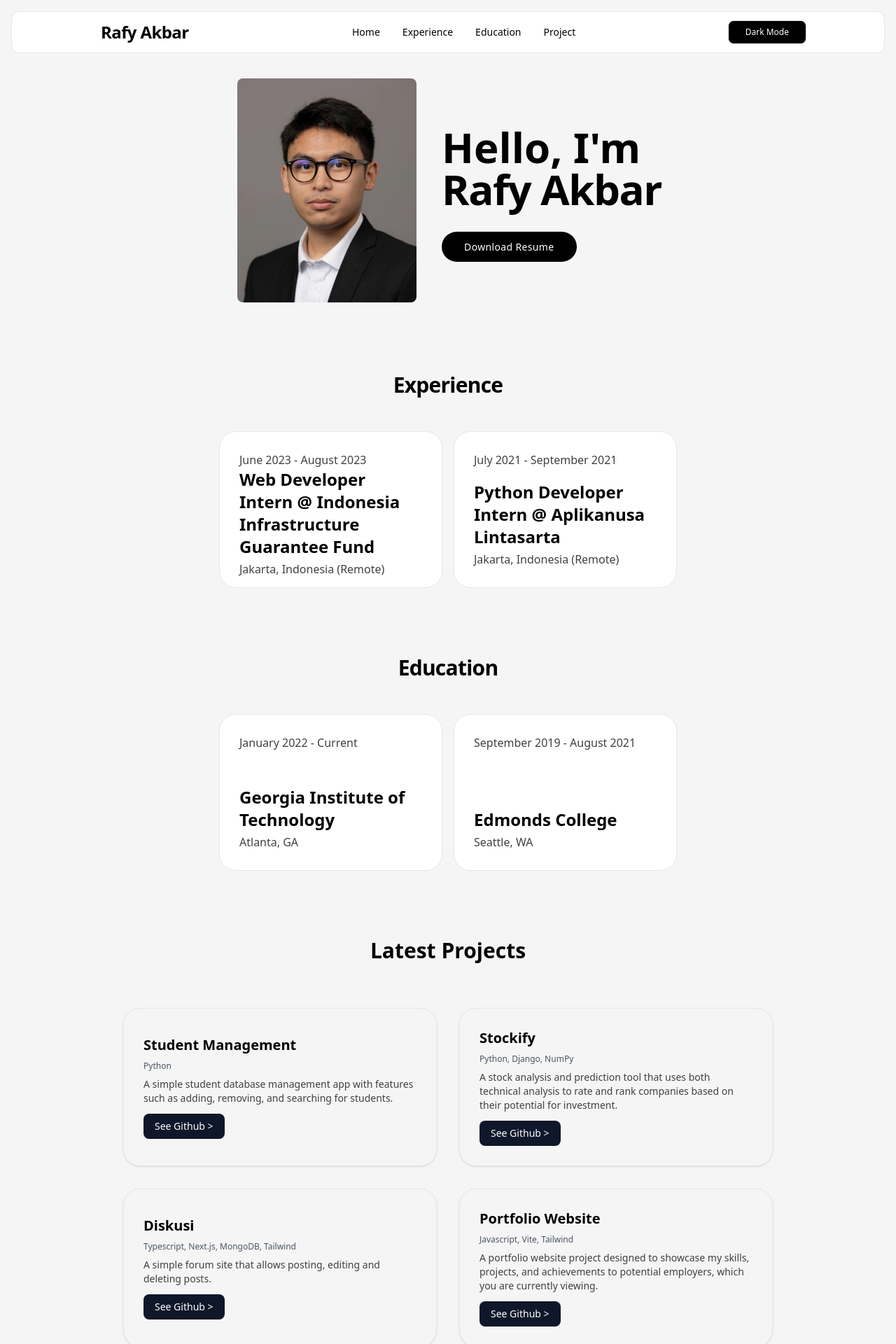
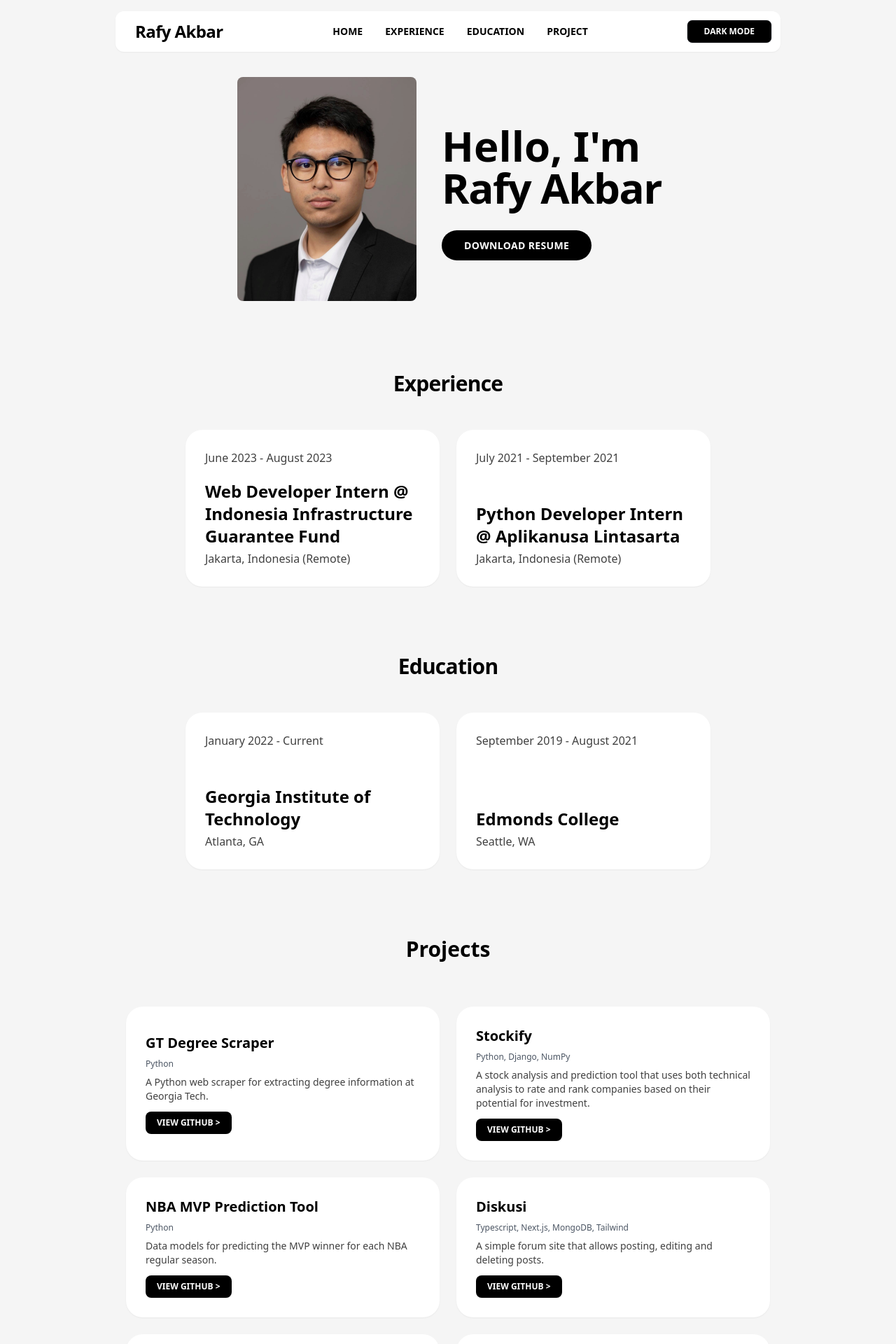
Before and after one commit to Rafyakbar02/portfolio-web, a React (Vite) app: page / in a window 1280 px wide. Shown: the top 1920 px of the page at 70% size. Built offline with nearby package versions, Linux system fonts and the light colour scheme.

Commit message:
finalized redesign

```diff
--- a/src/App.jsx
+++ b/src/App.jsx
@@ -16,7 +16,7 @@ function App() {
     <div
       className={`${
         darkMode ? "dark bg-neutral-950" : "bg-neutral-100"
-      } font-sans`}
+      } font-sans transition-colors duration-700`}
     >
       <Navbar
         darkMode={darkMode}
--- a/src/components/Footer.jsx
+++ b/src/components/Footer.jsx
@@ -2,7 +2,7 @@ import React from "react";
 
 const Footer = () => {
   return (
-    <div className="dark:bg-neutral-950 text-neutral-700 dark:text-neutral-300 border border-gray-200 dark:border-slate-900 w-full p-3">
+    <div className="bg-white dark:bg-neutral-950 text-neutral-700 dark:text-white  w-full p-3">
       <p className="text-center text-sm">
         Copyright by Rafy Akbar 2023. All Rights Reserved.
       </p>
--- a/src/components/Hero.jsx
+++ b/src/components/Hero.jsx
@@ -3,16 +3,16 @@ import { resume, photo } from "../assets";
 const Hero = () => {
   return (
     <div
-      className="py-12 scroll-mt-16 dark:text-white flex items-center sm:w-[750px] sm:mx-auto justify-center gap-8"
+      className="py-12 scroll-mt-16 dark:text-white flex flex-col min-[800px]:flex-row items-center min-[800px]:w-[750px] min-[800px]:mx-auto justify-center gap-8"
       id="Home"
     >
       <img
         src={photo}
         alt="photo"
-        className="m-1 h-80 w-64 object-cover rounded-lg brightness-95"
+        className="m-1 h-80 w-64 object-cover rounded-lg brightness-95 transform transition-transform hover:scale-105 hover:rotate-3 ease-out"
       />
-      <div className="">
-        <h1 className="text-3xl md:text-6xl font-semibold mb-10">
+      <div className="text-center min-[800px]:text-left">
+        <h1 className="text-6xl font-semibold mb-10">
           Hello, I'm{" "}
           <h1 className="font-black tracking-tight block">Rafy Akbar</h1>
         </h1>
@@ -22,9 +22,9 @@ const Hero = () => {
         <a
           href={resume}
           target="_blank"
-          className="transition-all ease-in px-8 py-3 rounded-3xl bg-black tracking-wide dark:bg-white text-white dark:text-black hover:bg-neutral-900 text-sm"
+          className="transition-all ease-in px-8 py-3 rounded-3xl bg-black tracking-wide dark:bg-white text-white dark:text-black hover:bg-neutral-900 text-sm font-semibold"
         >
-          Download Resume
+          DOWNLOAD RESUME
         </a>
       </div>
     </div>
--- a/src/components/Navbar.jsx
+++ b/src/components/Navbar.jsx
@@ -12,7 +12,7 @@ const Dropdown = ({ toggle, setToggle, darkMode, setDarkMode }) => {
       {navLinks.map((nav, index) => (
         <li
           key={nav.id}
-          className="my-3 sm:my-0 mx-4 text-sm hover:text-neutral-700 dark:hover:text-neutral-300"
+          className="my-3 sm:my-0 mx-4 text-sm font-semibold hover:text-neutral-700 dark:hover:text-neutral-300"
         >
           <a
             className="align-middle"
@@ -25,10 +25,10 @@ const Dropdown = ({ toggle, setToggle, darkMode, setDarkMode }) => {
       ))}
 
       <button
-        className={`md:hidden transition-all ease-in px-4 py-1.5 mx-4 rounded-lg bg-black hover:bg-gray-900 dark:bg-white dark:hover:bg-gray-200 text-white dark:text-black text-sm`}
+        className={`md:hidden transition-all ease-in px-4 py-1.5 mx-4 rounded-lg bg-black hover:bg-gray-900 dark:bg-white dark:hover:bg-gray-200 text-white dark:text-black text-sm font-semibold`}
         onClick={() => setDarkMode((prev) => !prev)}
       >
-        {darkMode ? "Light Mode" : "Dark Mode"}
+        {darkMode ? "LIGHT MODE" : "DARK MODE"}
       </button>
     </ul>
   );
@@ -36,8 +36,8 @@ const Dropdown = ({ toggle, setToggle, darkMode, setDarkMode }) => {
 
 const Navbar = ({ toggle, setToggle, darkMode, setDarkMode }) => {
   return (
-    <nav className="bg-white dark:bg-neutral-950 dark:text-white sticky top-4 border mx-4 rounded-xl px-3 py-3 z-10">
-      <div className="lg:w-[1024px] sm:mx-auto sm:flex sm:justify-between">
+    <nav className="bg-white dark:bg-neutral-900 dark:text-white sticky top-4 mx-4 rounded-xl px-3 py-3 z-10 min-[800px]:max-w-[950px] min-[800px]:mx-auto shadow-sm dark:shadow-neutral-800">
+      <div className="sm:mx-auto sm:flex sm:justify-between">
         <div className="flex justify-between items-center">
           <a
             className="text-2xl font-black tracking-tight dark:hover:text-neutral-300 hover:text-neutral-700 mx-4"
@@ -61,10 +61,10 @@ const Navbar = ({ toggle, setToggle, darkMode, setDarkMode }) => {
           setDarkMode={setDarkMode}
         />
         <button
-          className="bg-black dark:bg-white text-white dark:text-black hidden text-xs transition-all ease-in px-6 py-2 rounded-lg border hover:bg-gray-900 dark:hover:bg-gray-200 md:block"
+          className="bg-black dark:bg-white text-white dark:text-black hidden text-xs transition-all ease-in px-6 py-2 rounded-lg border hover:bg-gray-900 dark:hover:bg-gray-200 md:block font-semibold"
           onClick={() => setDarkMode((prev) => !prev)}
         >
-          {darkMode ? "Light Mode" : "Dark Mode"}
+          {darkMode ? "LIGHT MODE" : "DARK MODE"}
         </button>
       </div>
     </nav>
--- a/src/components/ProjectList.jsx
+++ b/src/components/ProjectList.jsx
@@ -2,7 +2,7 @@ import { projects } from "../constants";
 
 const ProjectCard = ({ title, language, link, content }) => {
   return (
-    <div className="flex flex-col p-7 rounded-3xl shadow  border border-gray-200 max-w-md dark:shadow-slate-800 dark:border-slate-800 justify-center">
+    <div className="flex flex-col p-7 bg-white dark:bg-neutral-900 rounded-3xl border-gray-200 max-w-md justify-center transform transition-transform hover:scale-105 ease-out shadow-sm">
       <h1 className="text-xl font-semibold mb-2">{title}</h1>
       <p className="text-gray-600 dark:text-gray-400 mb-2 text-xs">
         {language}
@@ -11,11 +11,11 @@ const ProjectCard = ({ title, language, link, content }) => {
         {content}
       </p>
       <a
-        className="transition-all px-4 py-2 bg-slate-900 dark:bg-white text-sm text-white dark:text-slate-900 rounded-lg hover:rounded-2xl hover:bg-slate-800 w-fit dark:hover:bg-slate-200"
+        className="transition-all px-4 py-2 bg-black hover:bg-neutral-900 dark:bg-white hover:dark:bg-neutral-200 text-xs text-white dark:text-black rounded-lg  w-fit dark:hover:bg-slate-200 font-semibold"
         href={link}
         target="_blank"
       >
-        See Github {">"}
+        VIEW GITHUB {">"}
       </a>
     </div>
   );
@@ -27,10 +27,8 @@ const ProjectList = () => {
       className="px-5 py-12 scroll-mt-12 dark:text-white sm:w-[750px] lg:w-[1024px] sm:mx-auto"
       id="project"
     >
-      <h2 className="text-3xl font-semibold text-center mb-16">
-        Latest Projects
-      </h2>
-      <div className="flex flex-wrap gap-8 justify-center">
+      <h2 className="text-3xl font-black text-center mb-16">Projects</h2>
+      <div className="flex flex-wrap gap-6 justify-center">
         {projects.map((project, index) => (
           <ProjectCard
             key={`${project.id}-${index}`}
--- a/src/components/Timeline.jsx
+++ b/src/components/Timeline.jsx
@@ -2,7 +2,7 @@ import { experiences, educations } from "../constants";
 
 const Experience = ({ product, index }) => {
   return (
-    <div className="bg-white dark:bg-neutral-950 border rounded-3xl p-7 h-56 flex flex-col justify-between">
+    <div className="bg-white dark:bg-neutral-900 rounded-3xl p-7 h-56 flex flex-col justify-between transform transition-transform hover:scale-105 ease-out shadow-sm">
       <h3 className="text-neutral-700 dark:text-neutral-300">{product.date}</h3>
       <div>
         <h2 className="text-2xl font-bold mb-1">{product.title}</h2>
@@ -25,13 +25,13 @@ const Timeline = ({ heading }) => {
 
   return (
     <div
-      className="py-12 px-12 scroll-mt-12 dark:text-white min-[800px]:w-[750px] mx-4 min-[800px]:mx-auto"
+      className="py-12 max-[800px]:px-12 scroll-mt-12 dark:text-white min-[800px]:w-[750px] mx-4 min-[800px]:mx-auto"
       id={timelineID}
     >
       <h2 className="font-black text-3xl tracking-tight text-center mb-12">
         {heading}
       </h2>
-      <div className="grid grid-cols-1 justify-center min-[800px]:grid-cols-2 gap-4">
+      <div className="grid grid-cols-1 justify-center min-[800px]:grid-cols-2 gap-6">
         {products.map((product, index) => (
           <Experience
             key={`${product.id}-${index}`}
--- a/src/constants/index.js
+++ b/src/constants/index.js
@@ -1,19 +1,19 @@
 export const navLinks = [
   {
     id: "Home",
-    title: "Home",
+    title: "HOME",
   },
   {
     id: "experience",
-    title: "Experience",
+    title: "EXPERIENCE",
   },
   {
     id: "education",
-    title: "Education",
+    title: "EDUCATION",
   },
   {
     id: "project",
-    title: "Project",
+    title: "PROJECT",
   },
 ];
 
@@ -71,13 +71,13 @@ export const educations = [
 
 export const projects = [
   {
-    id: "project-1",
+    id: "project-6",
     date: "",
-    title: "Student Management",
+    title: "GT Degree Scraper",
     language: "Python",
     content:
-      "A simple student database management app with features such as adding, removing, and searching for students.",
-    link: "https://github.com/Rafyakbar02/StudentManagement",
+      "A Python web scraper for extracting degree information at Georgia Tech.",
+    link: "https://github.com/Rafyakbar02/gt-degree-scraper",
   },
   {
     id: "project-2",
@@ -87,6 +87,15 @@ export const projects = [
     content:
       "A stock analysis and prediction tool that uses both technical analysis to rate and rank companies based on their potential for investment.",
     link: "https://github.com/SubugFcz/Hacklytics23",
+  },
+  {
+    id: "project-5",
+    date: "",
+    title: "NBA MVP Prediction Tool",
+    language: "Python",
+    content:
+      "Data models for predicting the MVP winner for each NBA regular season.",
+    link: "https://github.com/Rafyakbar02/ml-group-project",
   },
   {
     id: "project-3",
@@ -106,4 +115,13 @@ export const projects = [
       "A portfolio website project designed to showcase my skills, projects, and achievements to potential employers, which you are currently viewing.",
     link: "https://github.com/Rafyakbar02/portfolio-web",
   },
+  {
+    id: "project-1",
+    date: "",
+    title: "Student Management",
+    language: "Python",
+    content:
+      "A simple student database management app with features such as adding, removing, and searching for students.",
+    link: "https://github.com/Rafyakbar02/StudentManagement",
+  },
 ];
```
